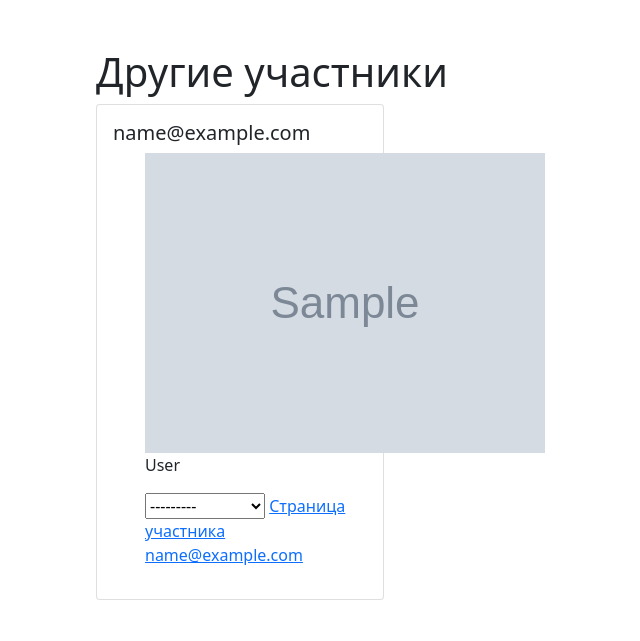
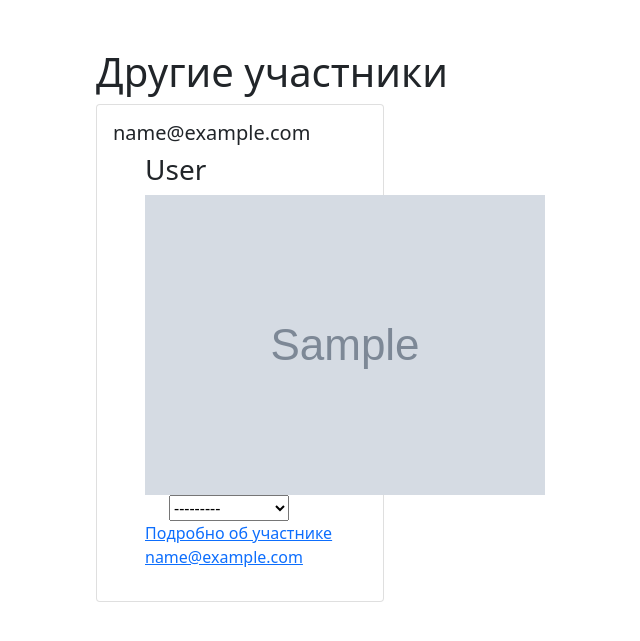
Before and after one commit to sergeysharay1987/dating-site, a Django app: template my_tinder/templates/my_tinder/clients_page.html in a window 1280 px wide. Shown: the part 56-697 px from the top of the page, without its empty margins (271-911 px from the left). Run offline with Django 3.2, Linux system fonts and the light colour scheme; the template is opened without the code that fills it: most values are stand-ins (such as "Sample title", 1, 10 or a date in 2020); grey boxes marked "Sample" are stand-in pictures; some libraries are stand-ins or nearby versions.

Commit message:
В шаблон my_tinder/templates/my_tinder/clients_page.html изменена вёрстка и добавлена ссылка на страницу с подробной информацией о другом участнике

```diff
--- a/my_tinder/templates/my_tinder/clients_page.html
+++ b/my_tinder/templates/my_tinder/clients_page.html
@@ -1,22 +1,4 @@
 {% extends 'my_tinder/base_my_tinder.html' %}
-
-
-<!--<a href = '{% url "client_page" id=request_user_id %}'>Вернуться на свою страницу</a>
-<h1>Другие участники</h1>
- <div class="header">
-    <ul>
-    {% for client in clients %}
-
-        <img src="{{ client.avatar.url }}" alt="connect" style="max-height:300px">
-        <p>{{ client.first_name }}</p>
-
-    {% endfor %}
-
-
-    </ul>
-    </div>-->
-
-
 
 
 {% block content%}
@@ -27,9 +9,9 @@
     <h5 class="card-title">{{ client.email }}</h5>
     <ul>
     {% for client in clients %}
-
+        <h3>{{ client.last_name }}</h3>
         <img src="{{ client.avatar.url }}" alt="connect" style="max-height:300px">
-        <p>{{ client.last_name }}</p>
+<div class="container">
 <select name="gender" required="" id="id_gender">
   <option value="" selected="">---------</option>
 
@@ -38,13 +20,14 @@
   <option value="Женский">Не нравится</option>
 
 </select>
+</div>
 
+<div class="header">
+    <a href = '{% url "other_client_detail" id=id other_client_id=other_client_id %}'>Подробно об участнике {{ other_client_email }} </a>
 
-
-    <a href="#" >Страница участника {{ client.email }}</a>
     {% endfor %}
 
-
+</div>
     </ul>
 
   </div>
```
